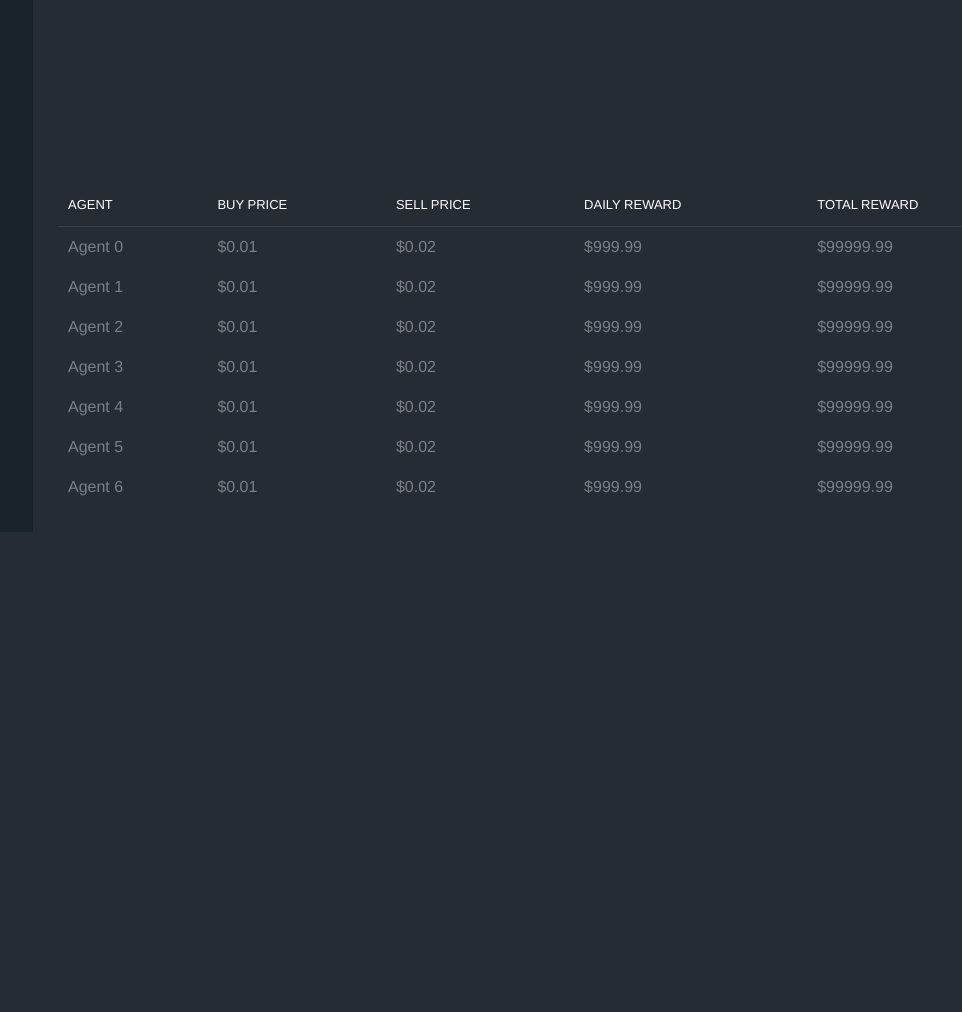
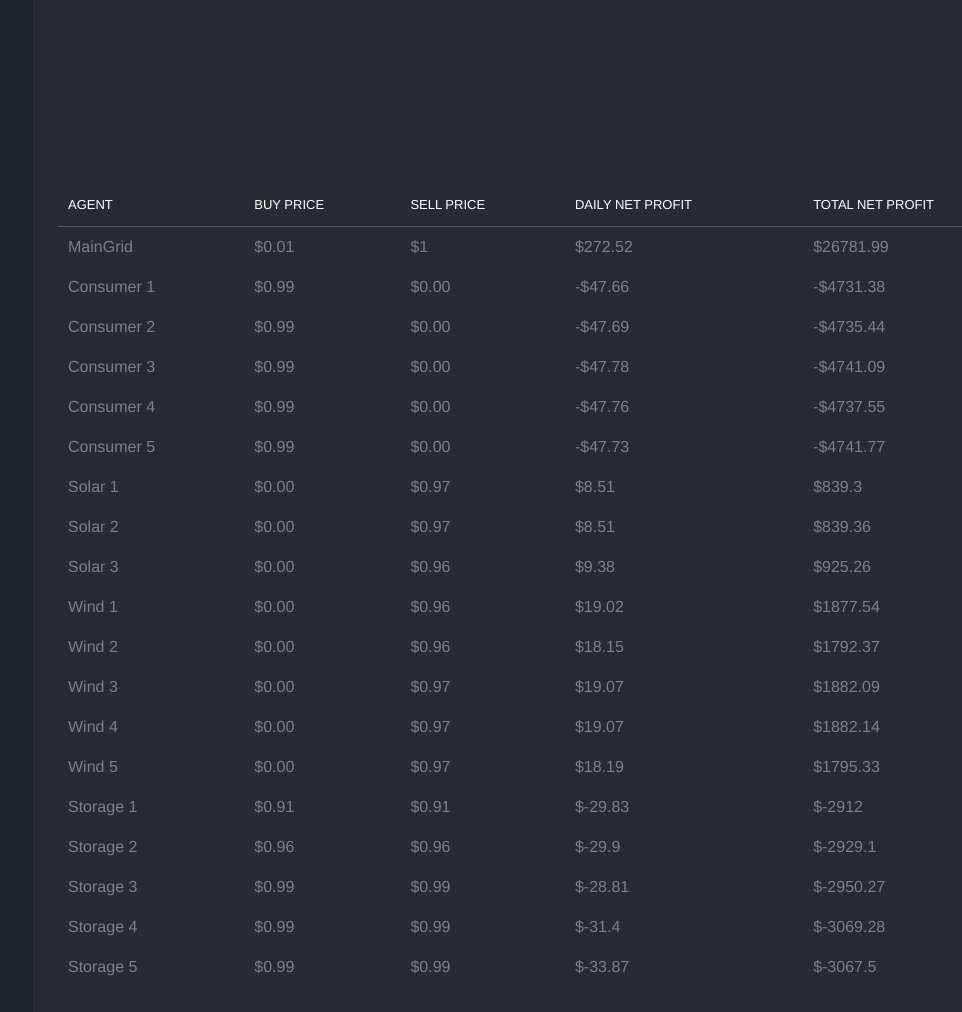
Before and after one commit to coltonf93/SmartGrid, a Java web app: page / in a window 1280 px wide. Shown: the part 478-1490 px from the top of the page, without its empty margins (207-1169 px from the left). Before the commit the page ends 1010 px from the top, so only its background shows below. Run offline with Tomcat 11, a stand-in JSP engine, Linux system fonts and the light colour scheme; some libraries are stand-ins or nearby versions.

Commit message:
Added code to populate table with agent information.

```diff
--- a/WebContent/index.jsp
+++ b/WebContent/index.jsp
@@ -50,65 +50,19 @@
     <div id="content">
       <div class="mainChart">
         <div id="cy"></div>
-        <table>
-          <tr>
-            <th>Agent</th>
-            <th>Buy Price</th>
-            <th>Sell Price</th>
-            <th>Daily Reward</th>
-            <th>Total Reward</th>
-          </tr>
+        <table id="agentData">
+	        <thead>
+	          <tr>
+	            <th>Agent</th>
+	            <th>Buy Price</th>
+	            <th>Sell Price</th>
+	            <th>Daily Net Profit</th>
+	            <th>Total Net Profit</th>
+	          </tr>
+	          </thead>
+	          <tbody>
 
-          <tr>
-            <td>Agent 0</td>
-            <td>$0.01</td>
-            <td>$0.02</td>
-            <td>$999.99</td>
-            <td>$99999.99</td>
-          </tr>
-
-          <tr>
-            <td>Agent 1</td>
-            <td>$0.01</td>
-            <td>$0.02</td>
-            <td>$999.99</td>
-            <td>$99999.99</td>
-          </tr>
-          <tr>
-            <td>Agent 2</td>
-            <td>$0.01</td>
-            <td>$0.02</td>
-            <td>$999.99</td>
-            <td>$99999.99</td>
-          </tr>
-          <tr>
-            <td>Agent 3</td>
-            <td>$0.01</td>
-            <td>$0.02</td>
-            <td>$999.99</td>
-            <td>$99999.99</td>
-          </tr>
-          <tr>
-            <td>Agent 4</td>
-            <td>$0.01</td>
-            <td>$0.02</td>
-            <td>$999.99</td>
-            <td>$99999.99</td>
-          </tr>
-          <tr>
-            <td>Agent 5</td>
-            <td>$0.01</td>
-            <td>$0.02</td>
-            <td>$999.99</td>
-            <td>$99999.99</td>
-          </tr>
-          <tr>
-            <td>Agent 6</td>
-            <td>$0.01</td>
-            <td>$0.02</td>
-            <td>$999.99</td>
-            <td>$99999.99</td>
-          </tr>
+	          </tbody>
         </table>
       </div>
 
--- a/WebContent/js/gridBuilder.js
+++ b/WebContent/js/gridBuilder.js
@@ -20,132 +20,152 @@ elements: {nodes:[{ data: { id: 'MainGrid', foo: 3, bar: 3, baz: 4 } },
 { data: { id: 'Storage 5', foo: 3, bar: 3, baz: 4 } },
 ],
 edges:[{ data: { id: 'link00', weight: 1, source: 'Storage 1', target: 'MainGrid' } },
-{ data: { id: 'link01', weight: 1, source: 'Solar 3', target: 'MainGrid' } },
+{ data: { id: 'link01', weight: 1, source: 'Wind 2', target: 'MainGrid' } },
 { data: { id: 'link02', weight: 1, source: 'Wind 1', target: 'MainGrid' } },
-{ data: { id: 'link03', weight: 1, source: 'Storage 2', target: 'MainGrid' } },
-{ data: { id: 'link04', weight: 1, source: 'Wind 2', target: 'MainGrid' } },
-{ data: { id: 'link05', weight: 1, source: 'Wind 3', target: 'MainGrid' } },
-{ data: { id: 'link06', weight: 1, source: 'Solar 2', target: 'MainGrid' } },
-{ data: { id: 'link07', weight: 1, source: 'Solar 1', target: 'MainGrid' } },
-{ data: { id: 'link08', weight: 1, source: 'Wind 4', target: 'MainGrid' } },
-{ data: { id: 'link09', weight: 1, source: 'Wind 5', target: 'MainGrid' } },
-{ data: { id: 'link010', weight: 1, source: 'Storage 3', target: 'MainGrid' } },
-{ data: { id: 'link011', weight: 1, source: 'Storage 5', target: 'MainGrid' } },
-{ data: { id: 'link012', weight: 1, source: 'Storage 4', target: 'MainGrid' } },
+{ data: { id: 'link03', weight: 1, source: 'Solar 3', target: 'MainGrid' } },
+{ data: { id: 'link04', weight: 1, source: 'Storage 2', target: 'MainGrid' } },
+{ data: { id: 'link05', weight: 1, source: 'Wind 4', target: 'MainGrid' } },
+{ data: { id: 'link06', weight: 1, source: 'Wind 5', target: 'MainGrid' } },
+{ data: { id: 'link07', weight: 1, source: 'Wind 3', target: 'MainGrid' } },
+{ data: { id: 'link08', weight: 1, source: 'Solar 2', target: 'MainGrid' } },
+{ data: { id: 'link09', weight: 1, source: 'Solar 1', target: 'MainGrid' } },
+{ data: { id: 'link010', weight: 1, source: 'Storage 4', target: 'MainGrid' } },
+{ data: { id: 'link011', weight: 1, source: 'Storage 3', target: 'MainGrid' } },
+{ data: { id: 'link012', weight: 1, source: 'Storage 5', target: 'MainGrid' } },
 { data: { id: 'link10', weight: 1, source: 'Storage 1', target: 'Consumer 1' } },
-{ data: { id: 'link11', weight: 1, source: 'Solar 3', target: 'Consumer 1' } },
+{ data: { id: 'link11', weight: 1, source: 'Wind 2', target: 'Consumer 1' } },
 { data: { id: 'link12', weight: 1, source: 'Wind 1', target: 'Consumer 1' } },
-{ data: { id: 'link13', weight: 1, source: 'Storage 2', target: 'Consumer 1' } },
-{ data: { id: 'link14', weight: 1, source: 'Wind 2', target: 'Consumer 1' } },
-{ data: { id: 'link15', weight: 1, source: 'Wind 3', target: 'Consumer 1' } },
-{ data: { id: 'link16', weight: 1, source: 'Solar 2', target: 'Consumer 1' } },
-{ data: { id: 'link17', weight: 1, source: 'Solar 1', target: 'Consumer 1' } },
-{ data: { id: 'link18', weight: 1, source: 'Wind 4', target: 'Consumer 1' } },
-{ data: { id: 'link19', weight: 1, source: 'Wind 5', target: 'Consumer 1' } },
-{ data: { id: 'link110', weight: 1, source: 'Storage 3', target: 'Consumer 1' } },
-{ data: { id: 'link111', weight: 1, source: 'Storage 5', target: 'Consumer 1' } },
-{ data: { id: 'link112', weight: 1, source: 'Storage 4', target: 'Consumer 1' } },
+{ data: { id: 'link13', weight: 1, source: 'Solar 3', target: 'Consumer 1' } },
+{ data: { id: 'link14', weight: 1, source: 'Storage 2', target: 'Consumer 1' } },
+{ data: { id: 'link15', weight: 1, source: 'Wind 4', target: 'Consumer 1' } },
+{ data: { id: 'link16', weight: 1, source: 'Wind 5', target: 'Consumer 1' } },
+{ data: { id: 'link17', weight: 1, source: 'Wind 3', target: 'Consumer 1' } },
+{ data: { id: 'link18', weight: 1, source: 'Solar 2', target: 'Consumer 1' } },
+{ data: { id: 'link19', weight: 1, source: 'Solar 1', target: 'Consumer 1' } },
+{ data: { id: 'link110', weight: 1, source: 'Storage 4', target: 'Consumer 1' } },
+{ data: { id: 'link111', weight: 1, source: 'Storage 3', target: 'Consumer 1' } },
+{ data: { id: 'link112', weight: 1, source: 'Storage 5', target: 'Consumer 1' } },
 { data: { id: 'link113', weight: 1, source: 'MainGrid', target: 'Consumer 1' } },
 { data: { id: 'link20', weight: 1, source: 'Storage 1', target: 'Consumer 2' } },
-{ data: { id: 'link21', weight: 1, source: 'Solar 3', target: 'Consumer 2' } },
+{ data: { id: 'link21', weight: 1, source: 'Wind 2', target: 'Consumer 2' } },
 { data: { id: 'link22', weight: 1, source: 'Wind 1', target: 'Consumer 2' } },
-{ data: { id: 'link23', weight: 1, source: 'Storage 2', target: 'Consumer 2' } },
-{ data: { id: 'link24', weight: 1, source: 'Wind 2', target: 'Consumer 2' } },
-{ data: { id: 'link25', weight: 1, source: 'Wind 3', target: 'Consumer 2' } },
-{ data: { id: 'link26', weight: 1, source: 'Solar 2', target: 'Consumer 2' } },
-{ data: { id: 'link27', weight: 1, source: 'Solar 1', target: 'Consumer 2' } },
-{ data: { id: 'link28', weight: 1, source: 'Wind 4', target: 'Consumer 2' } },
-{ data: { id: 'link29', weight: 1, source: 'Wind 5', target: 'Consumer 2' } },
-{ data: { id: 'link210', weight: 1, source: 'Storage 3', target: 'Consumer 2' } },
-{ data: { id: 'link211', weight: 1, source: 'Storage 5', target: 'Consumer 2' } },
-{ data: { id: 'link212', weight: 1, source: 'Storage 4', target: 'Consumer 2' } },
+{ data: { id: 'link23', weight: 1, source: 'Solar 3', target: 'Consumer 2' } },
+{ data: { id: 'link24', weight: 1, source: 'Storage 2', target: 'Consumer 2' } },
+{ data: { id: 'link25', weight: 1, source: 'Wind 4', target: 'Consumer 2' } },
+{ data: { id: 'link26', weight: 1, source: 'Wind 5', target: 'Consumer 2' } },
+{ data: { id: 'link27', weight: 1, source: 'Wind 3', target: 'Consumer 2' } },
+{ data: { id: 'link28', weight: 1, source: 'Solar 2', target: 'Consumer 2' } },
+{ data: { id: 'link29', weight: 1, source: 'Solar 1', target: 'Consumer 2' } },
+{ data: { id: 'link210', weight: 1, source: 'Storage 4', target: 'Consumer 2' } },
+{ data: { id: 'link211', weight: 1, source: 'Storage 3', target: 'Consumer 2' } },
+{ data: { id: 'link212', weight: 1, source: 'Storage 5', target: 'Consumer 2' } },
 { data: { id: 'link213', weight: 1, source: 'MainGrid', target: 'Consumer 2' } },
 { data: { id: 'link30', weight: 1, source: 'Storage 1', target: 'Consumer 3' } },
-{ data: { id: 'link31', weight: 1, source: 'Solar 3', target: 'Consumer 3' } },
+{ data: { id: 'link31', weight: 1, source: 'Wind 2', target: 'Consumer 3' } },
 { data: { id: 'link32', weight: 1, source: 'Wind 1', target: 'Consumer 3' } },
-{ data: { id: 'link33', weight: 1, source: 'Storage 2', target: 'Consumer 3' } },
-{ data: { id: 'link34', weight: 1, source: 'Wind 2', target: 'Consumer 3' } },
-{ data: { id: 'link35', weight: 1, source: 'Wind 3', target: 'Consumer 3' } },
-{ data: { id: 'link36', weight: 1, source: 'Solar 2', target: 'Consumer 3' } },
-{ data: { id: 'link37', weight: 1, source: 'Solar 1', target: 'Consumer 3' } },
-{ data: { id: 'link38', weight: 1, source: 'Wind 4', target: 'Consumer 3' } },
-{ data: { id: 'link39', weight: 1, source: 'Wind 5', target: 'Consumer 3' } },
-{ data: { id: 'link310', weight: 1, source: 'Storage 3', target: 'Consumer 3' } },
-{ data: { id: 'link311', weight: 1, source: 'Storage 5', target: 'Consumer 3' } },
-{ data: { id: 'link312', weight: 1, source: 'Storage 4', target: 'Consumer 3' } },
+{ data: { id: 'link33', weight: 1, source: 'Solar 3', target: 'Consumer 3' } },
+{ data: { id: 'link34', weight: 1, source: 'Storage 2', target: 'Consumer 3' } },
+{ data: { id: 'link35', weight: 1, source: 'Wind 4', target: 'Consumer 3' } },
+{ data: { id: 'link36', weight: 1, source: 'Wind 5', target: 'Consumer 3' } },
+{ data: { id: 'link37', weight: 1, source: 'Wind 3', target: 'Consumer 3' } },
+{ data: { id: 'link38', weight: 1, source: 'Solar 2', target: 'Consumer 3' } },
+{ data: { id: 'link39', weight: 1, source: 'Solar 1', target: 'Consumer 3' } },
+{ data: { id: 'link310', weight: 1, source: 'Storage 4', target: 'Consumer 3' } },
+{ data: { id: 'link311', weight: 1, source: 'Storage 3', target: 'Consumer 3' } },
+{ data: { id: 'link312', weight: 1, source: 'Storage 5', target: 'Consumer 3' } },
 { data: { id: 'link313', weight: 1, source: 'MainGrid', target: 'Consumer 3' } },
 { data: { id: 'link40', weight: 1, source: 'Storage 1', target: 'Consumer 4' } },
-{ data: { id: 'link41', weight: 1, source: 'Solar 3', target: 'Consumer 4' } },
+{ data: { id: 'link41', weight: 1, source: 'Wind 2', target: 'Consumer 4' } },
 { data: { id: 'link42', weight: 1, source: 'Wind 1', target: 'Consumer 4' } },
-{ data: { id: 'link43', weight: 1, source: 'Storage 2', target: 'Consumer 4' } },
-{ data: { id: 'link44', weight: 1, source: 'Wind 2', target: 'Consumer 4' } },
-{ data: { id: 'link45', weight: 1, source: 'Wind 3', target: 'Consumer 4' } },
-{ data: { id: 'link46', weight: 1, source: 'Solar 2', target: 'Consumer 4' } },
-{ data: { id: 'link47', weight: 1, source: 'Solar 1', target: 'Consumer 4' } },
-{ data: { id: 'link48', weight: 1, source: 'Wind 4', target: 'Consumer 4' } },
-{ data: { id: 'link49', weight: 1, source: 'Wind 5', target: 'Consumer 4' } },
-{ data: { id: 'link410', weight: 1, source: 'Storage 3', target: 'Consumer 4' } },
-{ data: { id: 'link411', weight: 1, source: 'Storage 5', target: 'Consumer 4' } },
-{ data: { id: 'link412', weight: 1, source: 'Storage 4', target: 'Consumer 4' } },
+{ data: { id: 'link43', weight: 1, source: 'Solar 3', target: 'Consumer 4' } },
+{ data: { id: 'link44', weight: 1, source: 'Storage 2', target: 'Consumer 4' } },
+{ data: { id: 'link45', weight: 1, source: 'Wind 4', target: 'Consumer 4' } },
+{ data: { id: 'link46', weight: 1, source: 'Wind 5', target: 'Consumer 4' } },
+{ data: { id: 'link47', weight: 1, source: 'Wind 3', target: 'Consumer 4' } },
+{ data: { id: 'link48', weight: 1, source: 'Solar 2', target: 'Consumer 4' } },
+{ data: { id: 'link49', weight: 1, source: 'Solar 1', target: 'Consumer 4' } },
+{ data: { id: 'link410', weight: 1, source: 'Storage 4', target: 'Consumer 4' } },
+{ data: { id: 'link411', weight: 1, source: 'Storage 3', target: 'Consumer 4' } },
+{ data: { id: 'link412', weight: 1, source: 'Storage 5', target: 'Consumer 4' } },
 { data: { id: 'link413', weight: 1, source: 'MainGrid', target: 'Consumer 4' } },
 { data: { id: 'link50', weight: 1, source: 'Storage 1', target: 'Consumer 5' } },
-{ data: { id: 'link51', weight: 1, source: 'Solar 3', target: 'Consumer 5' } },
+{ data: { id: 'link51', weight: 1, source: 'Wind 2', target: 'Consumer 5' } },
 { data: { id: 'link52', weight: 1, source: 'Wind 1', target: 'Consumer 5' } },
-{ data: { id: 'link53', weight: 1, source: 'Storage 2', target: 'Consumer 5' } },
-{ data: { id: 'link54', weight: 1, source: 'Wind 2', target: 'Consumer 5' } },
-{ data: { id: 'link55', weight: 1, source: 'Wind 3', target: 'Consumer 5' } },
-{ data: { id: 'link56', weight: 1, source: 'Solar 2', target: 'Consumer 5' } },
-{ data: { id: 'link57', weight: 1, source: 'Solar 1', target: 'Consumer 5' } },
-{ data: { id: 'link58', weight: 1, source: 'Wind 4', target: 'Consumer 5' } },
-{ data: { id: 'link59', weight: 1, source: 'Wind 5', target: 'Consumer 5' } },
-{ data: { id: 'link510', weight: 1, source: 'Storage 3', target: 'Consumer 5' } },
-{ data: { id: 'link511', weight: 1, source: 'Storage 5', target: 'Consumer 5' } },
-{ data: { id: 'link512', weight: 1, source: 'Storage 4', target: 'Consumer 5' } },
+{ data: { id: 'link53', weight: 1, source: 'Solar 3', target: 'Consumer 5' } },
+{ data: { id: 'link54', weight: 1, source: 'Storage 2', target: 'Consumer 5' } },
+{ data: { id: 'link55', weight: 1, source: 'Wind 4', target: 'Consumer 5' } },
+{ data: { id: 'link56', weight: 1, source: 'Wind 5', target: 'Consumer 5' } },
+{ data: { id: 'link57', weight: 1, source: 'Wind 3', target: 'Consumer 5' } },
+{ data: { id: 'link58', weight: 1, source: 'Solar 2', target: 'Consumer 5' } },
+{ data: { id: 'link59', weight: 1, source: 'Solar 1', target: 'Consumer 5' } },
+{ data: { id: 'link510', weight: 1, source: 'Storage 4', target: 'Consumer 5' } },
+{ data: { id: 'link511', weight: 1, source: 'Storage 3', target: 'Consumer 5' } },
+{ data: { id: 'link512', weight: 1, source: 'Storage 5', target: 'Consumer 5' } },
 { data: { id: 'link513', weight: 1, source: 'MainGrid', target: 'Consumer 5' } },
-{ data: { id: 'link140', weight: 1, source: 'Solar 3', target: 'Storage 1' } },
+{ data: { id: 'link140', weight: 1, source: 'Wind 2', target: 'Storage 1' } },
 { data: { id: 'link141', weight: 1, source: 'Wind 1', target: 'Storage 1' } },
-{ data: { id: 'link142', weight: 1, source: 'Wind 2', target: 'Storage 1' } },
-{ data: { id: 'link143', weight: 1, source: 'Wind 3', target: 'Storage 1' } },
-{ data: { id: 'link144', weight: 1, source: 'Solar 2', target: 'Storage 1' } },
-{ data: { id: 'link145', weight: 1, source: 'Solar 1', target: 'Storage 1' } },
-{ data: { id: 'link146', weight: 1, source: 'Wind 4', target: 'Storage 1' } },
-{ data: { id: 'link147', weight: 1, source: 'Wind 5', target: 'Storage 1' } },
+{ data: { id: 'link142', weight: 1, source: 'Solar 3', target: 'Storage 1' } },
+{ data: { id: 'link143', weight: 1, source: 'Wind 4', target: 'Storage 1' } },
+{ data: { id: 'link144', weight: 1, source: 'Wind 5', target: 'Storage 1' } },
+{ data: { id: 'link145', weight: 1, source: 'Wind 3', target: 'Storage 1' } },
+{ data: { id: 'link146', weight: 1, source: 'Solar 2', target: 'Storage 1' } },
+{ data: { id: 'link147', weight: 1, source: 'Solar 1', target: 'Storage 1' } },
 { data: { id: 'link148', weight: 1, source: 'MainGrid', target: 'Storage 1' } },
-{ data: { id: 'link150', weight: 1, source: 'Solar 3', target: 'Storage 2' } },
+{ data: { id: 'link150', weight: 1, source: 'Wind 2', target: 'Storage 2' } },
 { data: { id: 'link151', weight: 1, source: 'Wind 1', target: 'Storage 2' } },
-{ data: { id: 'link152', weight: 1, source: 'Wind 2', target: 'Storage 2' } },
-{ data: { id: 'link153', weight: 1, source: 'Wind 3', target: 'Storage 2' } },
-{ data: { id: 'link154', weight: 1, source: 'Solar 2', target: 'Storage 2' } },
-{ data: { id: 'link155', weight: 1, source: 'Solar 1', target: 'Storage 2' } },
-{ data: { id: 'link156', weight: 1, source: 'Wind 4', target: 'Storage 2' } },
-{ data: { id: 'link157', weight: 1, source: 'Wind 5', target: 'Storage 2' } },
+{ data: { id: 'link152', weight: 1, source: 'Solar 3', target: 'Storage 2' } },
+{ data: { id: 'link153', weight: 1, source: 'Wind 4', target: 'Storage 2' } },
+{ data: { id: 'link154', weight: 1, source: 'Wind 5', target: 'Storage 2' } },
+{ data: { id: 'link155', weight: 1, source: 'Wind 3', target: 'Storage 2' } },
+{ data: { id: 'link156', weight: 1, source: 'Solar 2', target: 'Storage 2' } },
+{ data: { id: 'link157', weight: 1, source: 'Solar 1', target: 'Storage 2' } },
 { data: { id: 'link158', weight: 1, source: 'MainGrid', target: 'Storage 2' } },
-{ data: { id: 'link160', weight: 1, source: 'Solar 3', target: 'Storage 3' } },
+{ data: { id: 'link160', weight: 1, source: 'Wind 2', target: 'Storage 3' } },
 { data: { id: 'link161', weight: 1, source: 'Wind 1', target: 'Storage 3' } },
-{ data: { id: 'link162', weight: 1, source: 'Wind 2', target: 'Storage 3' } },
-{ data: { id: 'link163', weight: 1, source: 'Wind 3', target: 'Storage 3' } },
-{ data: { id: 'link164', weight: 1, source: 'Solar 2', target: 'Storage 3' } },
-{ data: { id: 'link165', weight: 1, source: 'Solar 1', target: 'Storage 3' } },
-{ data: { id: 'link166', weight: 1, source: 'Wind 4', target: 'Storage 3' } },
-{ data: { id: 'link167', weight: 1, source: 'Wind 5', target: 'Storage 3' } },
+{ data: { id: 'link162', weight: 1, source: 'Solar 3', target: 'Storage 3' } },
+{ data: { id: 'link163', weight: 1, source: 'Wind 4', target: 'Storage 3' } },
+{ data: { id: 'link164', weight: 1, source: 'Wind 5', target: 'Storage 3' } },
+{ data: { id: 'link165', weight: 1, source: 'Wind 3', target: 'Storage 3' } },
+{ data: { id: 'link166', weight: 1, source: 'Solar 2', target: 'Storage 3' } },
+{ data: { id: 'link167', weight: 1, source: 'Solar 1', target: 'Storage 3' } },
 { data: { id: 'link168', weight: 1, source: 'MainGrid', target: 'Storage 3' } },
-{ data: { id: 'link170', weight: 1, source: 'Solar 3', target: 'Storage 4' } },
+{ data: { id: 'link170', weight: 1, source: 'Wind 2', target: 'Storage 4' } },
 { data: { id: 'link171', weight: 1, source: 'Wind 1', target: 'Storage 4' } },
-{ data: { id: 'link172', weight: 1, source: 'Wind 2', target: 'Storage 4' } },
-{ data: { id: 'link173', weight: 1, source: 'Wind 3', target: 'Storage 4' } },
-{ data: { id: 'link174', weight: 1, source: 'Solar 2', target: 'Storage 4' } },
-{ data: { id: 'link175', weight: 1, source: 'Solar 1', target: 'Storage 4' } },
-{ data: { id: 'link176', weight: 1, source: 'Wind 4', target: 'Storage 4' } },
-{ data: { id: 'link177', weight: 1, source: 'Wind 5', target: 'Storage 4' } },
+{ data: { id: 'link172', weight: 1, source: 'Solar 3', target: 'Storage 4' } },
+{ data: { id: 'link173', weight: 1, source: 'Wind 4', target: 'Storage 4' } },
+{ data: { id: 'link174', weight: 1, source: 'Wind 5', target: 'Storage 4' } },
+{ data: { id: 'link175', weight: 1, source: 'Wind 3', target: 'Storage 4' } },
+{ data: { id: 'link176', weight: 1, source: 'Solar 2', target: 'Storage 4' } },
+{ data: { id: 'link177', weight: 1, source: 'Solar 1', target: 'Storage 4' } },
 { data: { id: 'link178', weight: 1, source: 'MainGrid', target: 'Storage 4' } },
-{ data: { id: 'link180', weight: 1, source: 'Solar 3', target: 'Storage 5' } },
+{ data: { id: 'link180', weight: 1, source: 'Wind 2', target: 'Storage 5' } },
 { data: { id: 'link181', weight: 1, source: 'Wind 1', target: 'Storage 5' } },
-{ data: { id: 'link182', weight: 1, source: 'Wind 2', target: 'Storage 5' } },
-{ data: { id: 'link183', weight: 1, source: 'Wind 3', target: 'Storage 5' } },
-{ data: { id: 'link184', weight: 1, source: 'Solar 2', target: 'Storage 5' } },
-{ data: { id: 'link185', weight: 1, source: 'Solar 1', target: 'Storage 5' } },
-{ data: { id: 'link186', weight: 1, source: 'Wind 4', target: 'Storage 5' } },
-{ data: { id: 'link187', weight: 1, source: 'Wind 5', target: 'Storage 5' } },
+{ data: { id: 'link182', weight: 1, source: 'Solar 3', target: 'Storage 5' } },
+{ data: { id: 'link183', weight: 1, source: 'Wind 4', target: 'Storage 5' } },
+{ data: { id: 'link184', weight: 1, source: 'Wind 5', target: 'Storage 5' } },
+{ data: { id: 'link185', weight: 1, source: 'Wind 3', target: 'Storage 5' } },
+{ data: { id: 'link186', weight: 1, source: 'Solar 2', target: 'Storage 5' } },
+{ data: { id: 'link187', weight: 1, source: 'Solar 1', target: 'Storage 5' } },
 { data: { id: 'link188', weight: 1, source: 'MainGrid', target: 'Storage 5' } },
 ]},
 layout: { /*ring, grid and*/ name: 'grid', padding: 10 } }); cy.on('tap', 'node', function(e){ var node = e.cyTarget; var neighborhood = node.neighborhood().add(node); cy.elements().addClass('faded'); neighborhood.removeClass('faded'); }); cy.on('tap', function(e){ if( e.cyTarget === cy ){ cy.elements().removeClass('faded'); } }); }); /* on dom ready*/
+$( document ).ready(function() {$('#agentData tbody').append('<tr id="tidMainGrid"><td>MainGrid</td><td>$0.01</td><td>$1</td><td>$272.52</td><td>$26781.99</td></tr>');
+$('#agentData tbody').append('<tr id="tidConsumer 1"><td>Consumer 1</td><td>$0.99</td><td>$0.00</td><td>-$47.66</td><td>-$4731.38</td></tr>');
+$('#agentData tbody').append('<tr id="tidConsumer 2"><td>Consumer 2</td><td>$0.99</td><td>$0.00</td><td>-$47.69</td><td>-$4735.44</td></tr>');
+$('#agentData tbody').append('<tr id="tidConsumer 3"><td>Consumer 3</td><td>$0.99</td><td>$0.00</td><td>-$47.78</td><td>-$4741.09</td></tr>');
+$('#agentData tbody').append('<tr id="tidConsumer 4"><td>Consumer 4</td><td>$0.99</td><td>$0.00</td><td>-$47.76</td><td>-$4737.55</td></tr>');
+$('#agentData tbody').append('<tr id="tidConsumer 5"><td>Consumer 5</td><td>$0.99</td><td>$0.00</td><td>-$47.73</td><td>-$4741.77</td></tr>');
+$('#agentData tbody').append('<tr id="tidSolar 1"><td>Solar 1</td><td>$0.00</td><td>$0.97</td><td>$8.51</td><td>$839.3</td></tr>');
+$('#agentData tbody').append('<tr id="tidSolar 2"><td>Solar 2</td><td>$0.00</td><td>$0.97</td><td>$8.51</td><td>$839.36</td></tr>');
+$('#agentData tbody').append('<tr id="tidSolar 3"><td>Solar 3</td><td>$0.00</td><td>$0.96</td><td>$9.38</td><td>$925.26</td></tr>');
+$('#agentData tbody').append('<tr id="tidWind 1"><td>Wind 1</td><td>$0.00</td><td>$0.96</td><td>$19.02</td><td>$1877.54</td></tr>');
+$('#agentData tbody').append('<tr id="tidWind 2"><td>Wind 2</td><td>$0.00</td><td>$0.96</td><td>$18.15</td><td>$1792.37</td></tr>');
+$('#agentData tbody').append('<tr id="tidWind 3"><td>Wind 3</td><td>$0.00</td><td>$0.97</td><td>$19.07</td><td>$1882.09</td></tr>');
+$('#agentData tbody').append('<tr id="tidWind 4"><td>Wind 4</td><td>$0.00</td><td>$0.97</td><td>$19.07</td><td>$1882.14</td></tr>');
+$('#agentData tbody').append('<tr id="tidWind 5"><td>Wind 5</td><td>$0.00</td><td>$0.97</td><td>$18.19</td><td>$1795.33</td></tr>');
+$('#agentData tbody').append('<tr id="tidStorage 1"><td>Storage 1</td><td>$0.91</td><td>$0.91</td><td>$-29.83</td><td>$-2912</td></tr>');
+$('#agentData tbody').append('<tr id="tidStorage 2"><td>Storage 2</td><td>$0.96</td><td>$0.96</td><td>$-29.9</td><td>$-2929.1</td></tr>');
+$('#agentData tbody').append('<tr id="tidStorage 3"><td>Storage 3</td><td>$0.99</td><td>$0.99</td><td>$-28.81</td><td>$-2950.27</td></tr>');
+$('#agentData tbody').append('<tr id="tidStorage 4"><td>Storage 4</td><td>$0.99</td><td>$0.99</td><td>$-31.4</td><td>$-3069.28</td></tr>');
+$('#agentData tbody').append('<tr id="tidStorage 5"><td>Storage 5</td><td>$0.99</td><td>$0.99</td><td>$-33.87</td><td>$-3067.5</td></tr>');
+});
```
Also changed, not shown: src/smartgrid/web/bridge/WebSync.java (+19 -1 lines), 1 other file.
